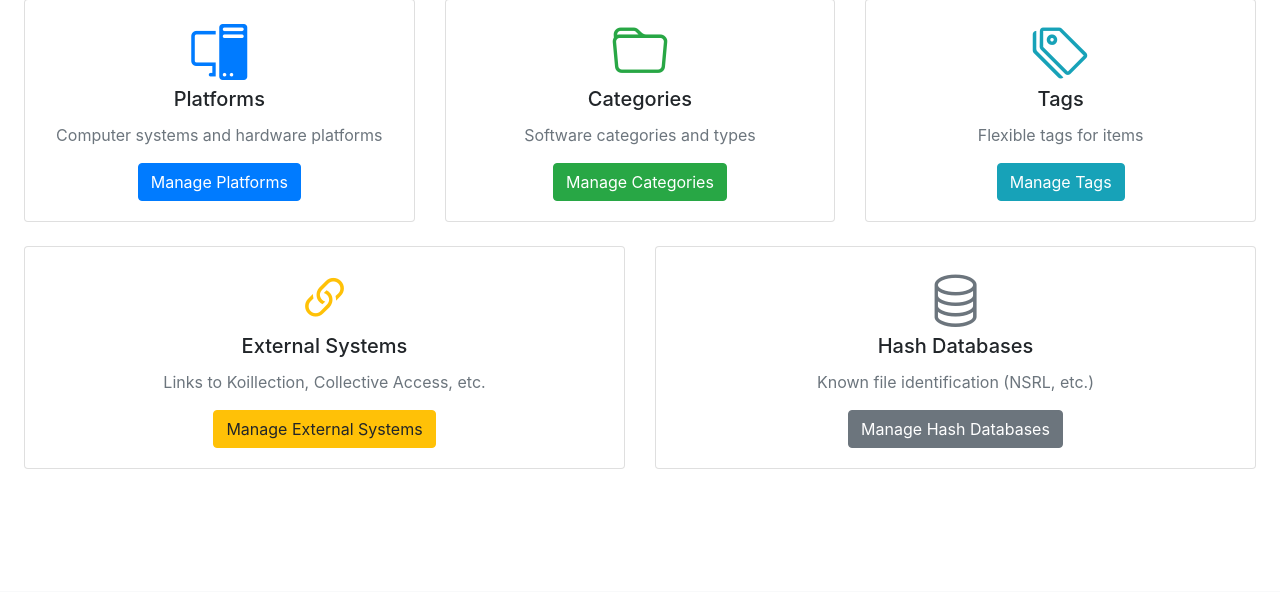
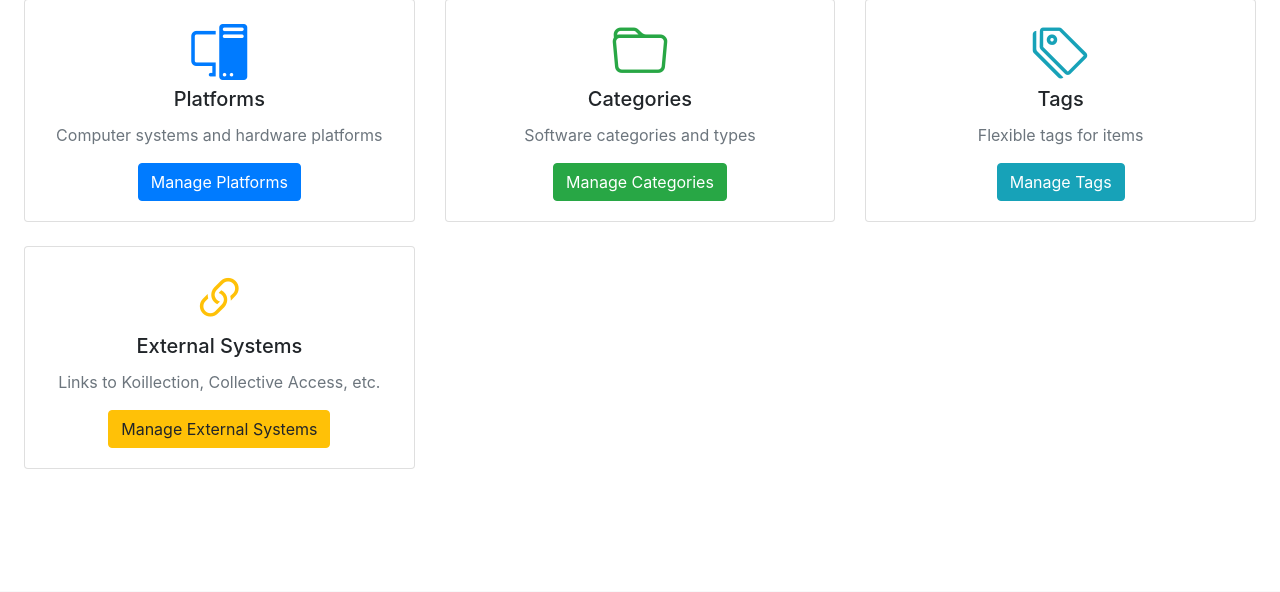
Before and after one commit to philpem/arcology, a Python web app: template myapp/templates/taxonomy/index.html in a window 1280 px wide. Shown: the part 153-745 px from the top of the page. Run offline with Jinja, Linux system fonts and the light colour scheme; the template is opened without the code that fills it, so the values that code supplies are empty; some libraries are stand-ins or nearby versions.

Commit message:
Fix tags 500 crash; remove duplicate Hash Databases card from taxonomy (#397)
Add the missing edit_tag route that tags.html references, fixing the
BuildError crash on /taxonomy/tags. Also removes the Hash Databases
card from the taxonomy overview since it duplicates the top-nav link.

https://claude.ai/code/session_01MaxcoeivHRqC5txtxgdFcm

Co-authored-by: Claude <noreply@anthropic.com>

```diff
--- a/myapp/templates/taxonomy/index.html
+++ b/myapp/templates/taxonomy/index.html
@@ -35,7 +35,7 @@
             </div>
         </div>
     </div>
-    <div class="col-md-6 mb-4">
+    <div class="col-md-4 mb-4">
         <div class="card h-100">
             <div class="card-body text-center">
                 <i class="bi bi-link-45deg display-4 text-warning mb-3"></i>
@@ -45,15 +45,5 @@
             </div>
         </div>
     </div>
-    <div class="col-md-6 mb-4">
-        <div class="card h-100">
-            <div class="card-body text-center">
-                <i class="bi bi-database display-4 text-secondary mb-3"></i>
-                <h5 class="card-title">Hash Databases</h5>
-                <p class="card-text text-muted">Known file identification (NSRL, etc.)</p>
-                <a href="{{ url_for('myapp_blueprints_hashdb.index') }}" class="btn btn-secondary">Manage Hash Databases</a>
-            </div>
-        </div>
-    </div>
 </div>
 {% endblock %}
```
Also changed, not shown: myapp/blueprints/taxonomy.py (+16 -0 lines).
